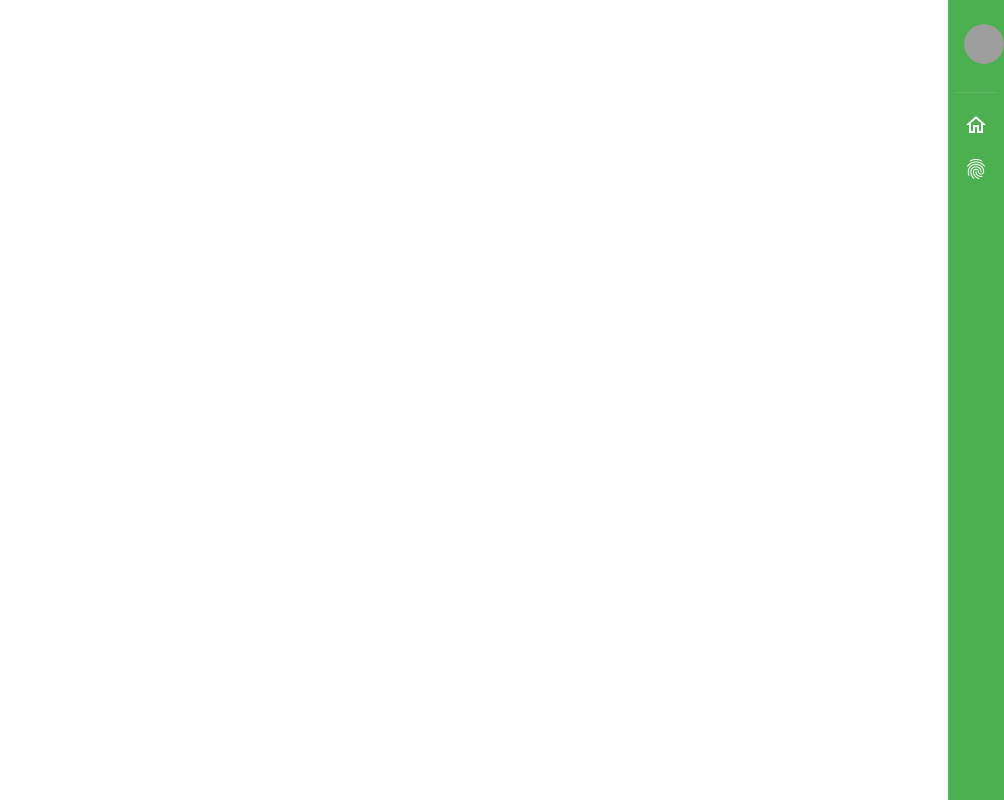
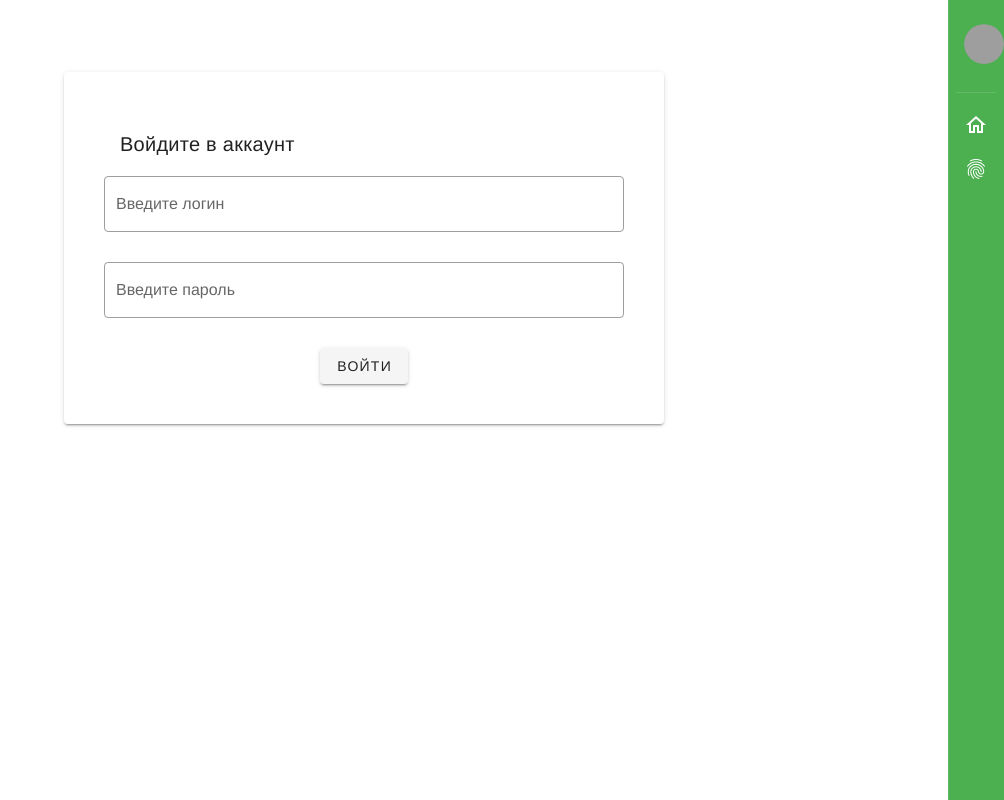
Before and after one commit to BraindeadDogge/SocialApp, a Vue app: page /login in a window 1280 px wide. Shown: the whole page, without its empty margins (276-1280 px from the left). Built offline with nearby package versions, Linux system fonts and the light colour scheme; grey boxes are pictures that could not be loaded.

Commit message:
login page added

```diff
--- a/src/App.vue
+++ b/src/App.vue
@@ -13,11 +13,11 @@
           dense>
         <v-list-item two-line>
           <v-list-item-avatar>
-            <img src="https://randomuser.me/api/portraits/men/17.jpg" alt="мужчина">
+            <img :src="user.photoURL" alt="мужчина">
           </v-list-item-avatar>
           <v-list-item-content class="text-left">
             <v-list-item-title class="font-weight-black">SocialWeb</v-list-item-title>
-            <v-list-item-subtitle>Ivan Ivanich</v-list-item-subtitle>
+            <v-list-item-subtitle>{{user.name}}</v-list-item-subtitle>
           </v-list-item-content>
         </v-list-item>
         <v-divider class="my-3"></v-divider>
@@ -38,7 +38,7 @@
     </v-navigation-drawer>
     <v-content class="px-12 py-3">
       <v-container fluid>
-        <router-view/>
+        <router-view v-on:login="updateUser"/>
       </v-container>
     </v-content>
   </v-app>
@@ -63,7 +63,11 @@ export default {
         //   path: '/profile',
         //   icon: 'mdi-face'
         // },
-      ]
+      ],
+      user: {
+        name: "Undefined",
+        photoURL: "https://infokava.com/uploads/posts/2017-05/1495025256_1444399930_image.jpeg"
+      }
     }
   }
 }
--- a/src/router/index.js
+++ b/src/router/index.js
@@ -3,6 +3,7 @@ import VueRouter from 'vue-router'
 import Home from '../views/Home.vue'
 import Profile from '../views/Profile.vue'
 import Users from '../views/Users.vue'
+import Login from '../views/Login.vue'
 
 Vue.use(VueRouter)
 
@@ -18,6 +19,10 @@ const routes = [
   {
     path: '/users',
     component: Users
+  },
+  {
+    path: '/login',
+    component: Login
   }
 ]
 
--- /dev/null
+++ b/src/views/Login.vue
@@ -0,0 +1,55 @@
+<template>
+    <div class="d-flex justify-center">
+        <v-card width="600px" class="mt-12 pa-10">
+            <v-card-title>
+                Войдите в аккаунт
+            </v-card-title>
+
+            <v-text-field
+                label="Введите логин"
+                v-model="login"
+                outlined
+            ></v-text-field>
+
+            <v-text-field
+                label="Введите пароль"
+                v-model="password"
+                outlined
+            ></v-text-field>
+
+            <v-btn @click="authenticate">
+                Войти
+            </v-btn>
+        </v-card>
+    </div>
+</template>
+
+<script>
+export default {
+    data(){
+        return {
+
+        }
+    },
+    methods: {
+        authenticate() {
+            this.axios.get("http://188.225.47.187/api/jsonstorage/230a2ba25dd93eadc4d15a3a8c57cd92")
+            .then((response) => {
+                console.log("Users: ", response)
+                let users = response.data;
+                let found = false;
+                for(let index in users) {
+                    if(this.login == users[index].username && this.password == users[index].password) {
+                        this.$emit('login', index)
+                        this.$router.push('/profile/' + users[index].id);
+                        found = true;
+                        break;
+                    }
+                }
+                if(!found)
+                    window.alert('Беги, глупый хацкер!')
+            })
+        }
+    }
+}
+</script>
--- a/src/views/Profile.vue
+++ b/src/views/Profile.vue
@@ -10,7 +10,7 @@
     </v-row>
     <v-row style="margin-left: 20px;" class="text-left">
         <v-col cols="2">
-            <img :src="`https://randomuser.me/api/portraits/men/${profile.id}.jpg`" style="max-width: 100%">
+            <img :src="profile.photo" style="max-width: 100%">
         </v-col>
         <v-col cols="10" class="text-left">
             <p>
@@ -39,7 +39,7 @@
     >
     <v-list-item>
       <v-list-item-avatar color="grey">
-          <v-img :src="`https://randomuser.me/api/portraits/men/${profile.id}.jpg`"></v-img>
+          <v-img :src="profile.photo"></v-img>
       </v-list-item-avatar>
       <v-list-item-content>
         <v-list-item-title class="headline">{{post.title}}</v-list-item-title>
@@ -89,10 +89,14 @@ export default {
         $route: {
             handler(){
                 console.log("i'm ready")
-                this.$axios.get('http://jsonplaceholder.typicode.com/users/'+ this.$route.params.id)
+                this.$axios.get('http://188.225.47.187/api/jsonstorage/230a2ba25dd93eadc4d15a3a8c57cd92')
                 .then(response=>{
                     console.log('response', response.data)
                     this.profile = response.data
+                    for(let index in this.profile) {
+                      if(this.profile[index].id === this.$route.params.id)
+                        this.profile = this.profile[index]
+                    }
                 })
                 this.$axios.get('http://jsonplaceholder.typicode.com/posts?userId='+ this.$route.params.id)
                 .then(response=>{
--- a/src/views/Users.vue
+++ b/src/views/Users.vue
@@ -12,7 +12,7 @@
       <v-card v-for="profile in profiles" :key="profile.id" style="margin: 10px;" width="40vw" hover>
         <v-list-item dense>
           <v-list-item-avatar size="150" color="grey">
-            <v-img :src="`https://randomuser.me/api/portraits/men/${profile.id}.jpg`"></v-img>
+            <v-img :src="profile.photo"></v-img>
           </v-list-item-avatar>
 
           <v-list-item-content>
@@ -39,7 +39,7 @@ export default {
         $route: {
             handler(){
                 console.log("i'm ready")
-                this.$axios.get('http://jsonplaceholder.typicode.com/users/')
+                this.$axios.get('http://188.225.47.187/api/jsonstorage/230a2ba25dd93eadc4d15a3a8c57cd92')
                 .then(response=>{
                     console.log('response', response.data)
                     this.profiles = response.data
```
Also changed, not shown: 1 other file (tests, documents, lock files or other folders).
